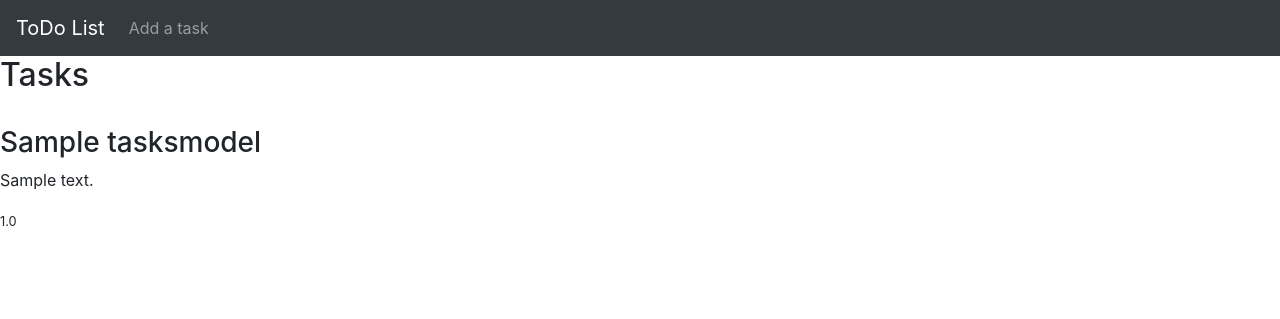
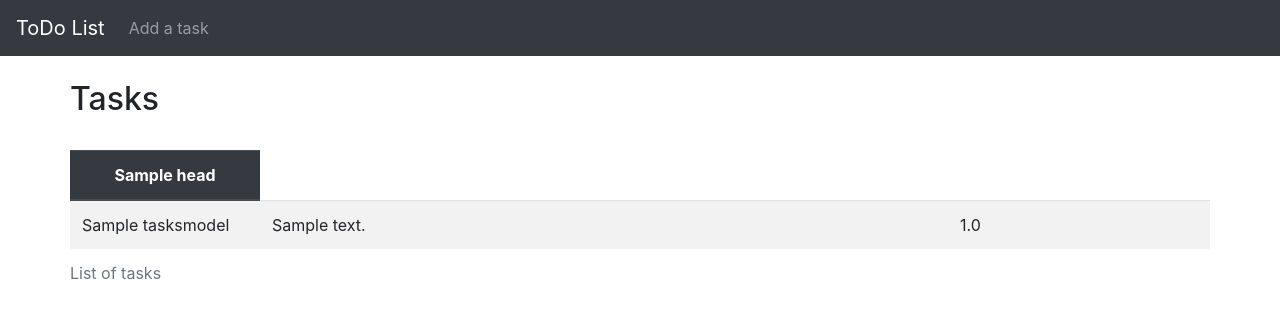
Before and after one commit to NoDanCoder/ToDoList, a Django app: template templates/index.html in a window 1280 px wide. Shown: the top 319 px of the page. Run offline with Django 3.2, Linux system fonts and the light colour scheme; tables that the repository leaves empty hold one stand-in row (values such as "Sample post"); the template is opened without the code that fills it: values that come from a table or form of the project are taken from there, most other values are stand-ins (such as "Sample title", 1, 10 or a date in 2020); parts of the project's set-up code (start-up, migrations or seed data) failed here and were passed over; some libraries are stand-ins or nearby versions.

Commit message:
[Add] redisigned tasks view

```diff
--- a/templates/index.html
+++ b/templates/index.html
@@ -1,12 +1,28 @@
 {% extends 'home.html' %}
 
 {% block content %}
+<div class="table-responsive container-md px-0">
+<br />
 <h2>Tasks</h2>
 <br />
-{% for task in tasks %}
-    <h3>{{ task.title }}</h3>
-    <p>{{ task.description }}</p>
-    <p><small>{{ task.remaining_time }}</small></p>
-    <br />
-{% endfor %}
+<table class="table table-striped table-hover">
+    <caption>List of tasks</caption>
+    <thead class="thead-dark">
+        <tr>
+            {% for head in tasks_head %}
+            <th scope="col" class="col-{% if head == 'id' %}1{% else %}2{% endif %} text-center">{{ head }}</th>
+            {% endfor %}
+        </tr>
+    </thead>
+    <tbody>
+        {% for task in tasks %}
+        <tr>
+            <td scope="row">{{ task.title }}</td>
+            <td>{{ task.description|slice:":13" }}{% if task.description|slice:"13:" %}...{% endif %}</td>
+            <td>{{ task.remaining_time }}</td>
+        </tr>
+        {% endfor %}
+    </tbody>
+</table>
+</div>
 {% endblock %}
```
Also changed, not shown: applications/tasks/views.py (+7 -3 lines).
